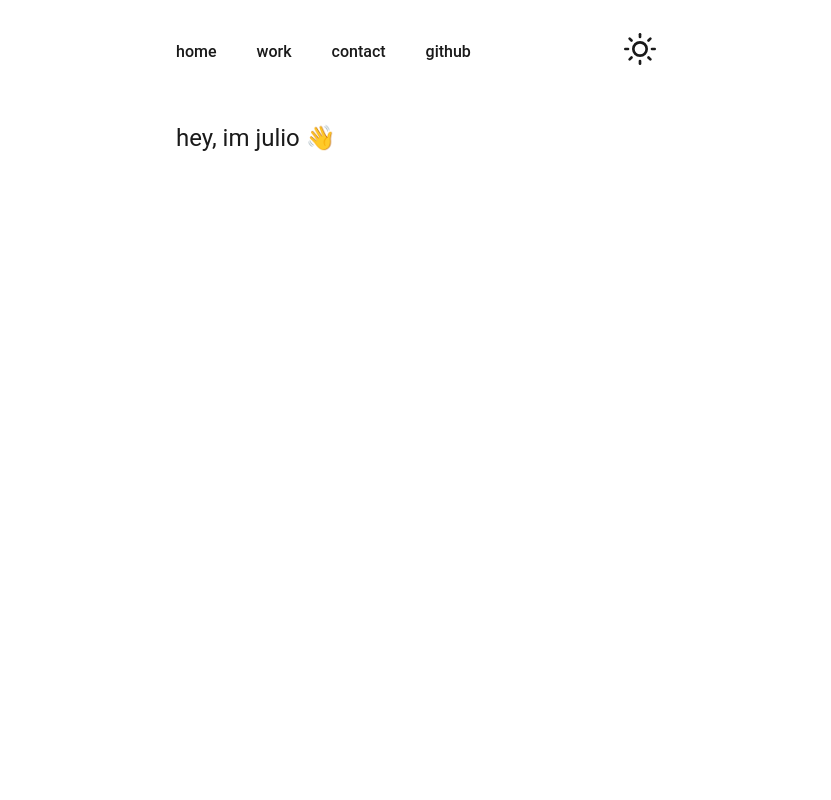
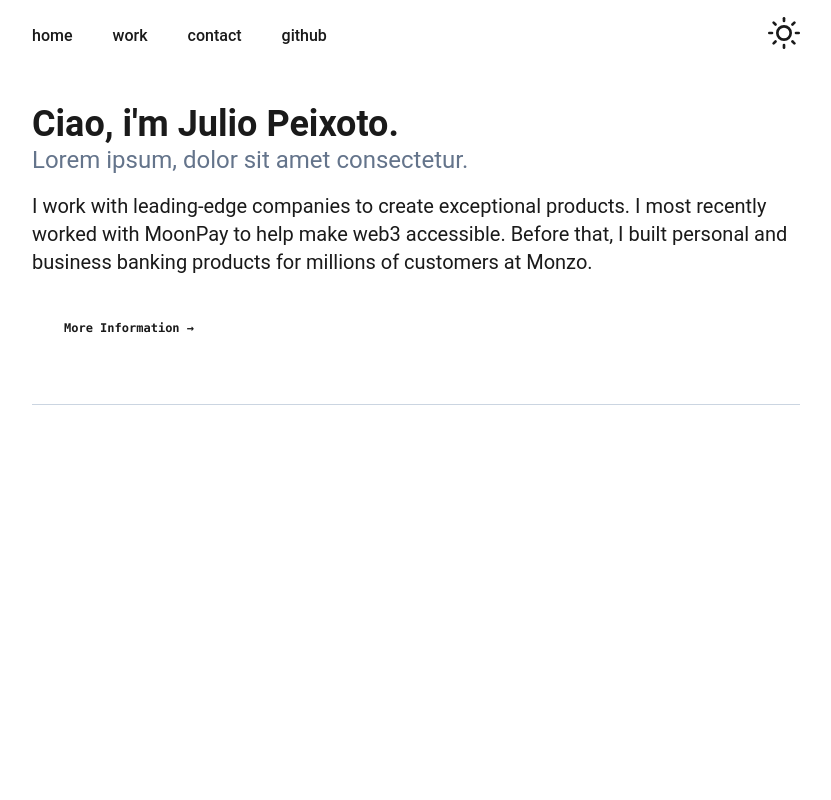
Before and after one commit to JulioPeixoto/juliopeixoto.info, a Next.js app: page / in a window 1280 px wide. Shown: the top 800 px of the page, without its empty margins (224-1055 px from the left). Built offline with nearby package versions, Linux system fonts and the light colour scheme.

Commit message:
Criação do componente Hello

```diff
--- a/app/page.tsx
+++ b/app/page.tsx
@@ -1,9 +1,10 @@
+import Hello from "./ui/Hello";
+
 export default function Home() {
   return (
 
     <main className="flex min-h-screen flex-col ">
-      <h1>hey, im julio 👋</h1>
-      <p></p>
+      <Hello />
     </main>
   );
 }
--- a/app/styles/ui/Root.module.scss
+++ b/app/styles/ui/Root.module.scss
@@ -16,7 +16,7 @@
   gap: 3rem;
 
   margin: auto;
-  padding: 2rem 0rem;
+  padding: 1rem 1rem;
 
   position: relative;
   z-index: 2;
@@ -28,7 +28,7 @@
   }
 
   @media (max-width: $mobile-width) {
-    padding: 4rem 2rem;
+    padding: 2rem 2rem;
   }
 }
 
@@ -38,7 +38,7 @@
   flex-direction: column;
   gap: 3rem;
 
-  min-width: 30rem;
+  min-width: 20rem;
 
   color: var(--text-color);
 
--- /dev/null
+++ b/app/ui/Hello.tsx
@@ -0,0 +1,29 @@
+import React from "react";
+
+export default function Hello() {
+  return (
+    <section className="pb-14 border-b border-slate-300 mb-14">
+      <h1 className="font-semibold text-4xl mb-4">
+        Ciao, i'm Julio Peixoto.
+        <span className="block text-slate-500 font-normal text-2xl">
+          Lorem ipsum, dolor sit amet consectetur.
+        </span>
+      </h1>
+      <p className="text-lg md:text-xl leading-normal">
+        I work with leading-edge companies to create exceptional products. I
+        most recently worked with MoonPay to help make web3 accessible. Before
+        that, I built personal and business banking products for millions of
+        customers at Monzo.
+      </p>
+      <a
+        className="group transition-colors inline-block mt-8 font-mono text-xs font-semibold rounded-full px-8 py-3"
+        href="/info"
+      >
+        More Information{" "}
+        <span className="inline-block group-hover:translate-x-2 transition-transform">
+          →
+        </span>
+      </a>
+    </section>
+  );
+}
```
